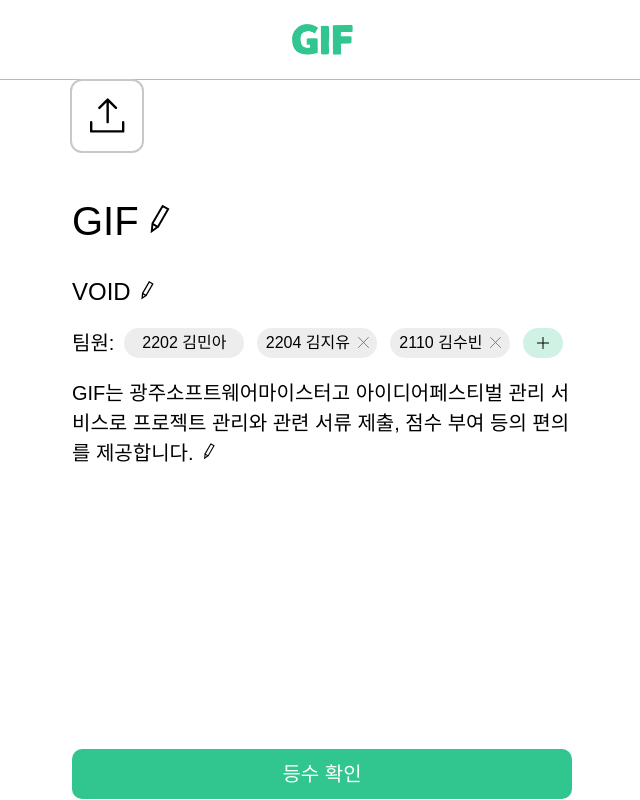
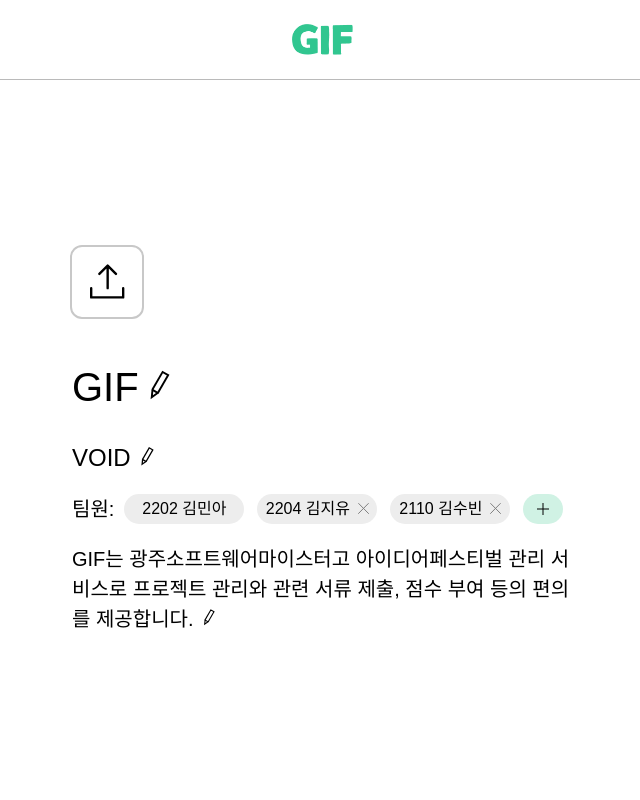
Before and after one commit to VOID-GSM/GIF_Client, a Next.js app: page / in a window 1280 px wide. Shown: the whole page, without its empty margins (318-958 px from the left). Built offline with nearby package versions, Linux system fonts and the light colour scheme.

Commit message:
fix: 등수 확인 버튼 오픈 날짜 수정

```diff
--- a/src/view/main/ui/MainView.tsx
+++ b/src/view/main/ui/MainView.tsx
@@ -14,8 +14,7 @@ interface Props {
   currentUserId: string;
 }
 
-const TARGET_DATE = new Date('2022-12-29T00:00:00');
-
+const TARGET_DATE = new Date('2026-12-29T00:00:00');
 export default function MainView({ project: initial, currentUserId }: Props) {
   const [project, setProject] = useState(initial);
   const [isModalOpen, setIsModalOpen] = useState(false);
```
